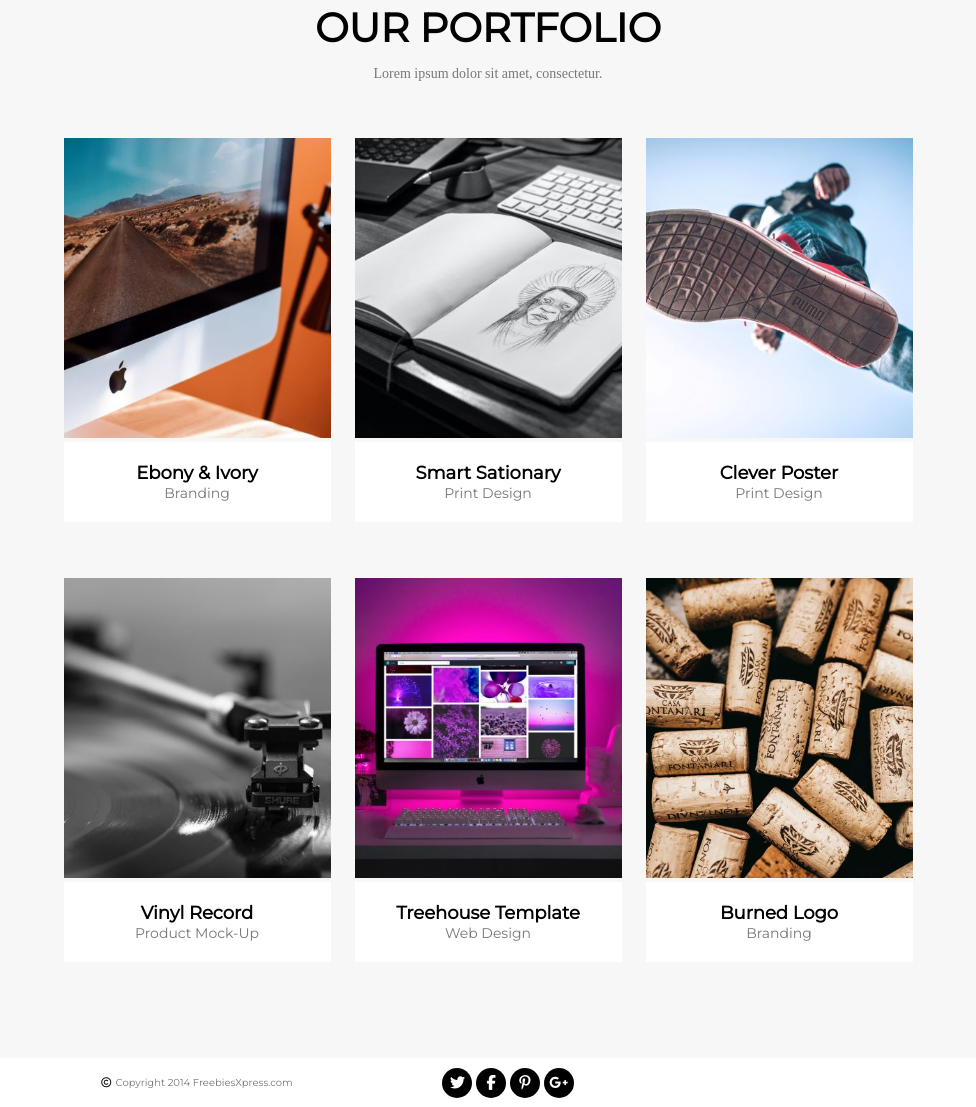
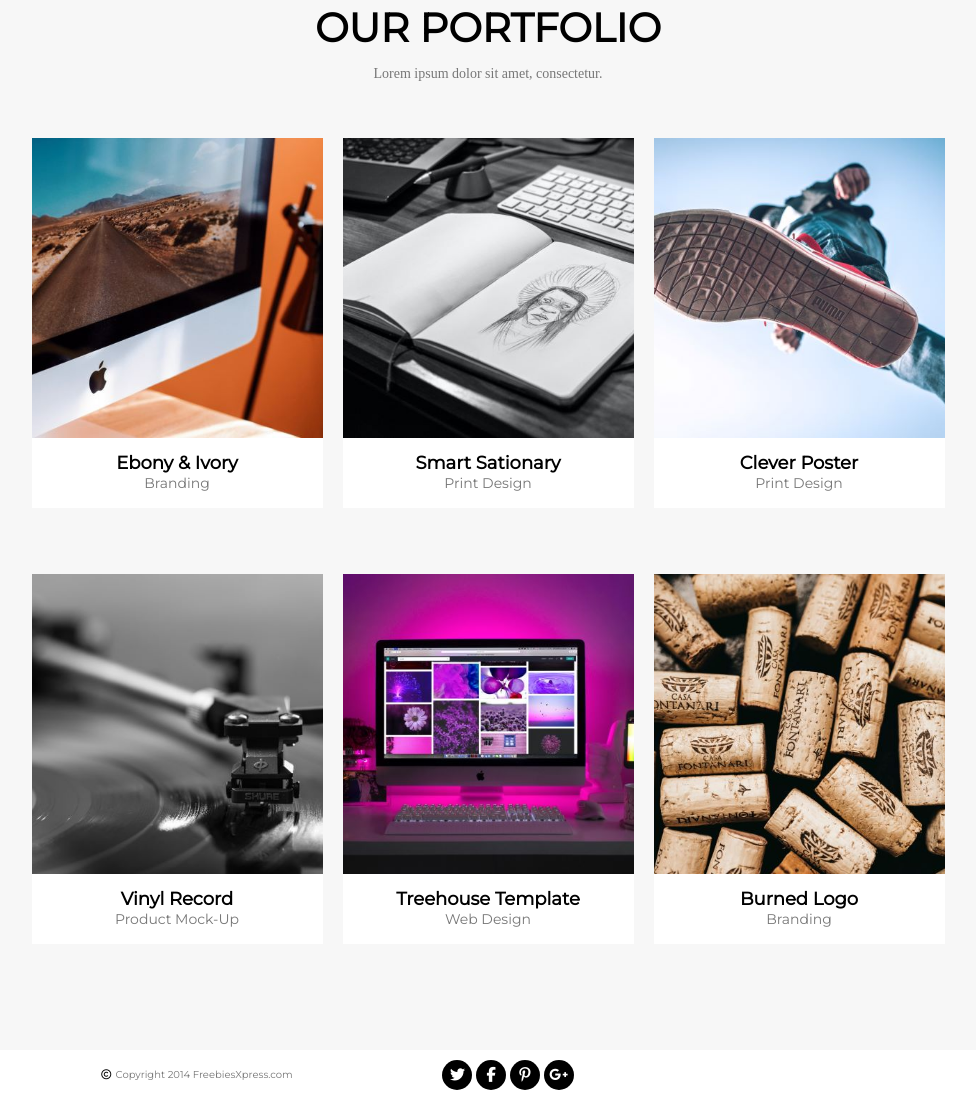
Before and after one commit to Stolkens/modul-4-poprawiony, a website: page index.html in a window 1280 px wide. Shown: the part 1470-2577 px from the top of the page, without its empty margins (152-1128 px from the left). Drawn offline with Linux system fonts and the light colour scheme; some icons are missing; a web font is replaced by a local one.

Commit message:
Fix portfolio section

```diff
--- a/index.html
+++ b/index.html
@@ -1,21 +1,20 @@
 <!DOCTYPE html>
 <html lang="en">
 	<head>
-		<meta charset="UTF-8" />
-		<meta http-equiv="X-UA-Compatible" content="IE=edge" />
-		<meta name="viewport" content="width=device-width, initial-scale=1.0" />
+		<meta charset="UTF-8">
+		<meta http-equiv="X-UA-Compatible" content="IE=edge">
+		<meta name="viewport" content="width=device-width, initial-scale=1.0">
 		<script
 			src="https://kit.fontawesome.com/fa1266ce3e.js"
 			crossorigin="anonymous"
 		></script>
-		<link rel="preconnect" href="https://fonts.googleapis.com" />
-		<link rel="preconnect" href="https://fonts.gstatic.com" crossorigin />
+		<link rel="preconnect" href="https://fonts.googleapis.com">
+		<link rel="preconnect" href="https://fonts.gstatic.com" crossorigin>
 		<link
 			href="https://fonts.googleapis.com/css2?family=Montserrat&family=Tangerine:wght@700&display=swap"
-			rel="stylesheet"
-		/>
-		<link rel="stylesheet" href="vendor/bootstrap-grid.css" />
-		<link rel="stylesheet" href="/css/style.css" />
+			rel="stylesheet">
+		<link rel="stylesheet" href="vendor/bootstrap-grid.css">
+		<link rel="stylesheet" href="/css/style.css">
 		<title>Golden</title>
 	</head>
 	<body>
@@ -69,6 +68,7 @@
 					<h3 class="subtitle">Welcome To Our Studio!</h3>
 					<h1 class="splash-title">IT'S NICE TO MEET YOU</h1>
 					<button><a class="btn" href="#">TELL ME MORE</a></button>
+
 				</div>
 			</div>
 		</header>
@@ -83,9 +83,7 @@
 				</div>
 				<div class="row justify-content-center py-5">
 					<div class="card col-md-3">
-						<a href="#"
-							><i class="fa-solid fa-basket-shopping"></i
-						></a>
+						<i class="fa-solid fa-basket-shopping"></i>
 						<h5>E-Commerce</h5>
 						<p>
 							Lorem ipsum dolor sit amet, consectetur adipiscing
@@ -103,7 +101,7 @@
 						</p>
 					</div>
 					<div class="card col-md-3">
-						<a href="#"><i class="fa-solid fa-lock"></i></a>
+						<i class="fa-solid fa-lock"></i>
 						<h5>Web Security</h5>
 						<p>
 							Lorem ipsum dolor sit amet, consectetur adipiscing
@@ -125,67 +123,58 @@
 				</div>
 				<div class="row justify-content-center my-5">
 					<div class="image col-md-6 col-lg-3 mt-2">
-						<img src="/images/branding.jpg" alt="brand" />
+						<img src="/images/branding.jpg" alt="brand">
+						<h5>Ebony &amp; Ivory</h5>
+						<p>Branding</p>
 						<div class="image-overlay">
 							<a href="#"><h4>EBONY&amp;IVORY</h4></a>
 						</div>
 
-						<div class="description">
-							<h5>Ebony & Ivory</h5>
-							<p>Branding</p>
-						</div>
 					</div>
 					<div class="image col-md-6 col-lg-3 mt-2">
-						<img src="/images/smart.jpeg" alt="desk" />
+						<img src="/images/smart.jpeg" alt="desk">
+						<h5>Smart Sationary</h5>
+						<p>Print Design</p>
 						<div class="image-overlay">
 							<a href="#"><h4>SMART STATIONARY</h4></a>
 						</div>
-						<div class="description">
-							<h5>Smart Sationary</h5>
-							<p>Print Design</p>
-						</div>
+
 					</div>
 					<div class="image col-md-6 col-lg-3 mt-2">
-						<img src="/images/poster.jpeg" alt="poster" />
+						<img src="/images/poster.jpeg" alt="poster">
+						<h5>Clever Poster</h5>
+						<p>Print Design</p>
 						<div class="image-overlay">
 							<a href="#"><h4>CLEVER POSTER</h4></a>
-						</div>
-						<div class="description">
-							<h5>Clever Poster</h5>
-							<p>Print Design</p>
 						</div>
 					</div>
 				</div>
 				<div class="row justify-content-center my-5">
 					<div class="image col-md-6 col-lg-3 mt-2">
-						<img src="/images/vinyl.jpeg" alt="vinyl" />
+						<img src="/images/vinyl.jpeg" alt="vinyl">
+						<h5>Vinyl Record</h5>
+						<p>Product Mock-Up</p>
 						<div class="image-overlay">
 							<a href="#"><h4>VINYL RECORD</h4></a>
 						</div>
-						<div class="description">
-							<h5>Vinyl Record</h5>
-							<p>Product Mock-Up</p>
-						</div>
 					</div>
 					<div class="image col-md-6 col-lg-3 mt-2">
-						<img src="/images/website.jpeg" alt="website" />
+						<img src="/images/website.jpeg" alt="website">
+						<h5>Treehouse Template</h5>
+						<p>Web Design</p>
 						<div class="image-overlay">
 							<a href="#"><h4>TREEHOUSE TEMPLATE</h4></a>
 						</div>
-						<div class="description">
-							<h5>Treehouse Template</h5>
-							<p>Web Design</p>
-						</div>
+
 					</div>
 					<div class="image col-md-6 col-lg-3 mt-2">
-						<img src="/images/logo.jpeg" alt="logo" />
+						<img src="/images/logo.jpeg" alt="logo">
+						<h5>Burned Logo</h5>
+						<p>Branding</p>
 						<div class="image-overlay">
 							<a href="#"><h4>BURNED LOGO</h4></a>
 						</div>
-						<div class="description">
-							<h5>Burned Logo</h5>
-							<p>Branding</p>
-						</div>
+
 					</div>
 				</div>
 			</div>
--- a/sass/style.scss
+++ b/sass/style.scss
@@ -164,6 +164,19 @@ img {
 }
 .image {
 	position: relative;
+	text-align: center;
+	letter-spacing: 0;
+	background: $main-color;
+	height: 370px;
+	padding: 0;
+	margin: 10px;
+
+	h5 {
+		margin: 10px 0 0 0;
+	}
+	p {
+		margin: 0;
+	}
 }
 .image-overlay {
 	position: absolute;
@@ -172,7 +185,7 @@ img {
 	transform: translateX(-50%);
 	background-color: #777777;
 	height: 300px;
-	width: 92%;
+	width: 100%;
 	object-fit: cover;
 	opacity: 0;
 	h4 {
@@ -190,18 +203,7 @@ img {
 .image-overlay:hover {
 	opacity: 0.5;
 }
-.description {
-	text-align: center;
-	letter-spacing: 0;
-	background: $main-color;
-	padding: 20px;
-	h5 {
-		margin: 0;
-	}
-	p {
-		margin: 0;
-	}
-}
+
 /* Footer */
 .footer {
 	.fa-copyright {
```
Also changed, not shown: css/style.css, 1 other file.
